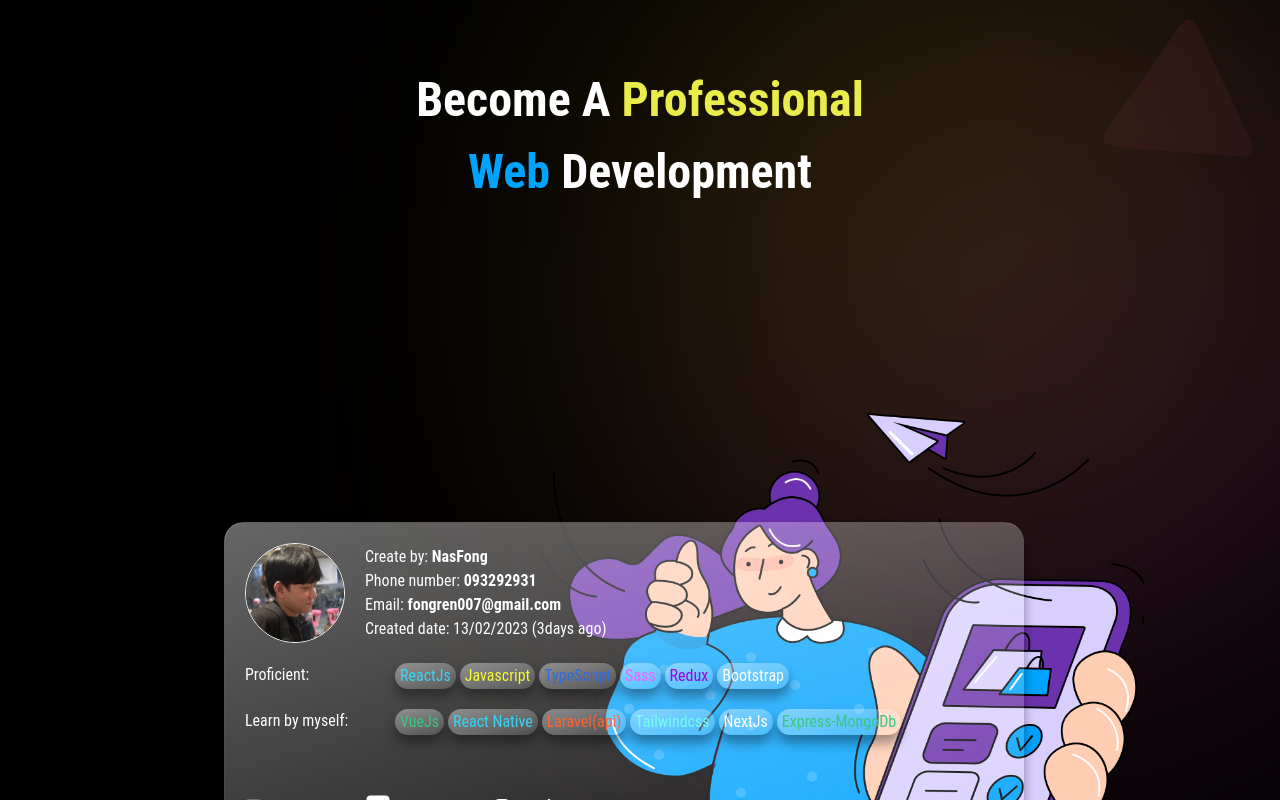
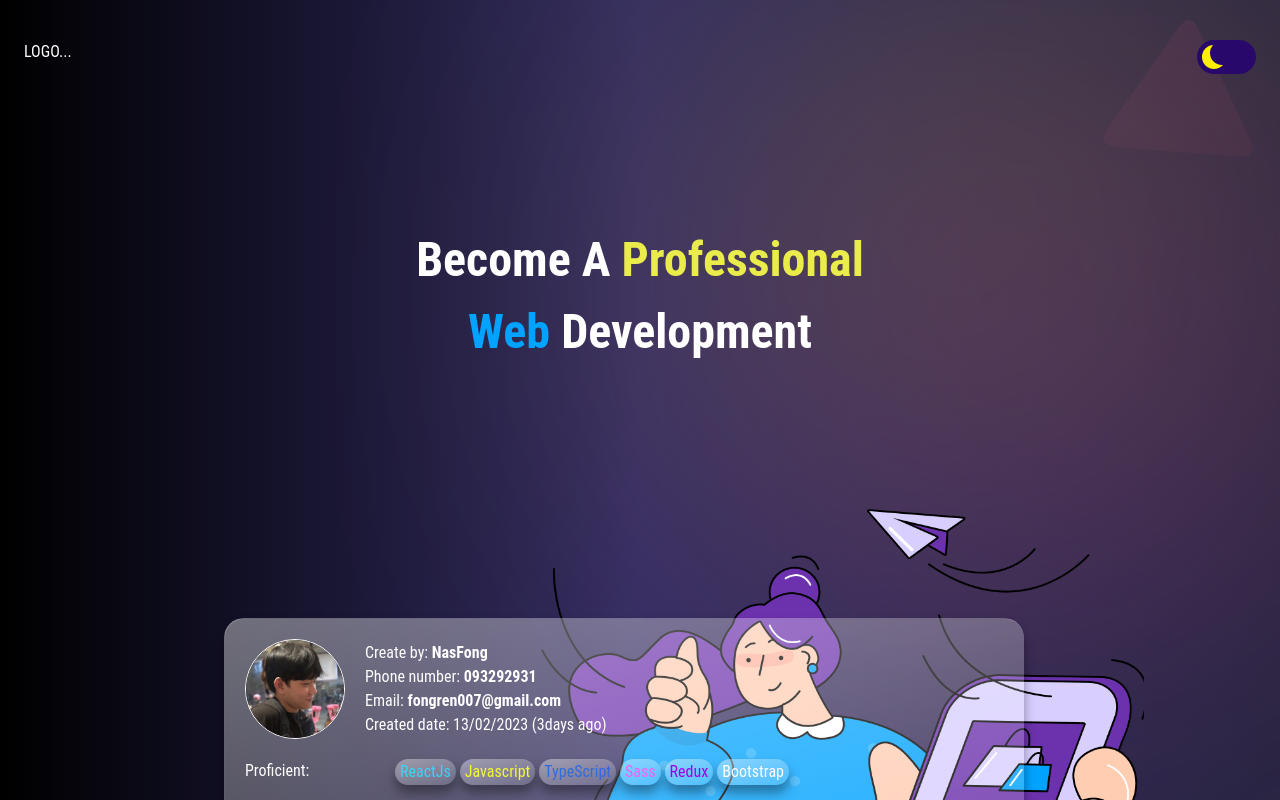
Before and after one commit to nasfong/React-Landung_Page, a React (Vite) app: page / in a window 1280 px wide. Shown: the top 800 px of the page. Built offline with nearby package versions, Linux system fonts and the light colour scheme.

Commit message:
17/02/2023

```diff
--- a/index.html
+++ b/index.html
@@ -6,7 +6,7 @@
     <meta name="viewport" content="width=device-width, initial-scale=1.0" />
     <title>Landing Page</title>
   </head>
-  <body class="dark">
+  <body>
     <div id="root"></div>
     <script type="module" src="/src/main.tsx"></script>
   </body>
--- a/src/App.tsx
+++ b/src/App.tsx
@@ -8,14 +8,12 @@ import ImageScroll from './components/ImageScroll'
 import Logo from './components/Logo'
 import Profile from './components/Profile'
 import Github from './components/Github'
+import Header from './components/Header'
 
 
 
 function App() {
 
-  function handleMode() {
-    document.body.classList.toggle('dark')
-  }
   Aos.init({
     duration: 1000,
     offset: 0,
@@ -23,10 +21,9 @@ function App() {
 
   return (
     <div className='container mx-auto flex flex-col gap-y-[50px] lg:gap-y-[250px] px-6'>
-      {/* <button onClick={handleMode}>Mode</button> */}
       {/* background */}
       <img src="/svg/blob.svg" alt="" className="absolute top-0 right-0 pointer-events-none" />
-      <Logo />
+      <Header />
       <Profile />
       <ImageScroll />
       <BasicDemo />
--- a/src/components/Figma.tsx
+++ b/src/components/Figma.tsx
@@ -1,9 +1,6 @@
 const Figma = () => {
   return (
-    <section
-      className='flex flex-col-reverse lg:flex-row justify-around'
-
-    >
+    <section className='flex flex-col-reverse lg:flex-row justify-around'>
       <a
         href="https://www.figma.com/file/q1s1ytUjnpjRX52xeN1U9V/Untitled?node-id=0%3A1&t=AfwJR3JZaOcyMvKD-0"
         target="_blank"
@@ -11,7 +8,7 @@ const Figma = () => {
       >
         <img
           src="/image/figma.png"
-          className="h-[300px] xl:h-[400px] lg:w-[800] rounded-xl"
+          className="h-[300px] xl:h-[400px] w-full rounded-xl"
           data-aos='zoom-out-down'
           data-aos-offset='600'
         />
--- a/src/components/Github.tsx
+++ b/src/components/Github.tsx
@@ -1,9 +1,6 @@
 const Github = () => {
   return (
-    <section
-      className='flex-row lg:flex justify-around'
-
-    >
+    <section className='flex-row lg:flex lg:justify-around justify-center'>
       <div
         className='flex flex-row justify-center items-center'
         data-aos="fade-up"
@@ -21,7 +18,7 @@ const Github = () => {
       >
         <img
           src="/image/github.png"
-          className="w-[750px] h-[400px] rounded-xl"
+          className="h-[300px] xl:h-[400px] w-full rounded-xl"
           data-aos="fade-up"
           data-aos-anchor-placement="top-bottom"
           data-aos-offset='600'
--- /dev/null
+++ b/src/components/Header.tsx
@@ -0,0 +1,48 @@
+import { useEffect, useLayoutEffect, useState } from 'react'
+import Logo from './Logo'
+
+const Header = () => {
+  const [render, setRender] = useState(false)
+  const body = document.body.classList
+  const theme: any = localStorage.getItem('theme')
+
+  useEffect(() => {
+    document.body.classList.add(theme || 'dark')
+    if (!theme) {
+      localStorage.setItem('theme', 'dark')
+    }
+  }, [theme])
+
+  function handleMode() {
+    body.toggle(theme)
+    localStorage.setItem('theme', theme ?
+      theme === 'dark' ? 'light' : 'dark'
+      :
+      'light')
+    setRender(!render)
+  }
+  return (
+    <section>
+      <div className='mb-[150px] mt-10 flex justify-between'>
+        <div>
+          LOGO...
+        </div>
+        <div className=''>
+          <label className="switch">
+            <input
+              type="checkbox"
+              onChange={handleMode}
+              checked={theme === 'light' ? true : false}
+
+            />
+            <span className="slider"></span>
+          </label>
+        </div>
+      </div>
+      <Logo />
+
+    </section>
+  )
+}
+
+export default Header
--- a/src/components/Logo.tsx
+++ b/src/components/Logo.tsx
@@ -3,7 +3,7 @@ import React from 'react'
 const Logo = () => {
   return (
     <section
-      className='text-[3rem] font-bold text-center my-16'
+      className='text-[3rem] font-bold text-center relative z-10'
       data-aos='fade-down'
       data-aos-delay='400'
     >
--- a/src/components/Profile.tsx
+++ b/src/components/Profile.tsx
@@ -14,7 +14,7 @@ const Profile = () => {
     <section className='relative xl:px-[200px]'>
       <img
         src="/image/main.png"
-        className='w-[635px] h-[622px] absolute xl:right-28 right-0 -top-[200px] opacity-50 xl:opacity-100'
+        className='w-[635px] h-[622px] absolute xl:right-28 right-0 -top-[200px] opacity-50 xl:opacity-100 z-0'
       />
       {/* Card */}
       <div
--- a/src/index.css
+++ b/src/index.css
@@ -6,6 +6,8 @@
 :root {
   --accent-color: orangered;
   --background-color: white;
+  --background-color-2: #d4d1ff;
+  --background-color-3: #d6d6ff;
   --text-color: black;
   --button-text-color: var(--background-color);
 }
@@ -13,7 +15,8 @@
 body {
   /* --transition-delay: 1s; */
   transition: var(--transition-delay);
-  background-color: var(--background-color);
+  /* background-color: var(--background-color); */
+  background-image: linear-gradient(to right, var(--background-color), var(--background-color-2), var(--background-color-3));
   color: var(--text-color);
   font-family: 'Roboto Condensed', sans-serif;
   box-sizing: border-box;
@@ -21,8 +24,19 @@ body {
 
 body.dark {
   --accent-color: #D0D066;
+  --text-color: white;
   --background-color: #000000;
-  --text-color: white;
+  --background-color-2: #302b63;
+  --background-color-3: #24243e;
+}
+
+body.light {
+  --accent-color: orangered;
+  --background-color: white;
+  --background-color-2: #d4d1ff;
+  --background-color-3: #d6d6ff;
+  --text-color: black;
+  --button-text-color: var(--background-color);
 }
 
 .card {
@@ -50,3 +64,54 @@ body.dark {
 svg path {
   fill: var(--text-color);
 }
+
+.switch {
+  font-size: 17px;
+  position: relative;
+  display: inline-block;
+  width: 3.5em;
+  height: 2em;
+}
+
+/* Hide default HTML checkbox */
+.switch input {
+  opacity: 0;
+  width: 0;
+  height: 0;
+}
+
+/* The slider */
+.slider {
+  --background: #28096b;
+  position: absolute;
+  cursor: pointer;
+  top: 0;
+  left: 0;
+  right: 0;
+  bottom: 0;
+  background-color: var(--background);
+  transition: .5s;
+  border-radius: 30px;
+}
+
+.slider:before {
+  position: absolute;
+  content: "";
+  height: 1.4em;
+  width: 1.4em;
+  border-radius: 50%;
+  left: 10%;
+  bottom: 15%;
+  box-shadow: inset 8px -4px 0px 0px #fff000;
+  background: var(--background);
+  transition: .5s;
+}
+
+input:checked+.slider {
+  background-color: #522ba7;
+}
+
+input:checked+.slider:before {
+  transform: translateX(100%);
+  box-shadow: inset 15px -4px 0px 15px #fff000;
+}
```
Also changed, not shown: src/components/ImageScroll.tsx (+2 -2 lines).
